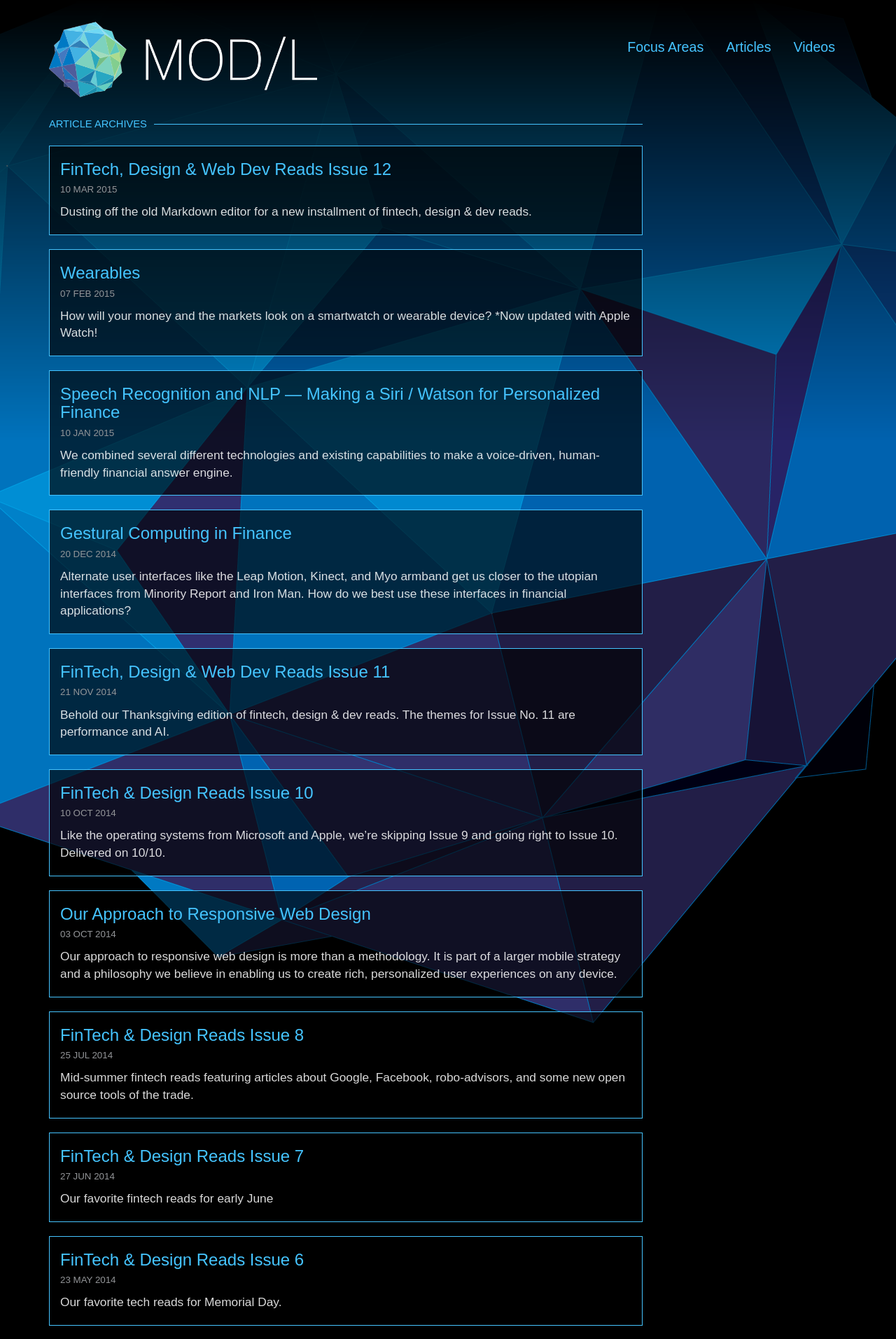
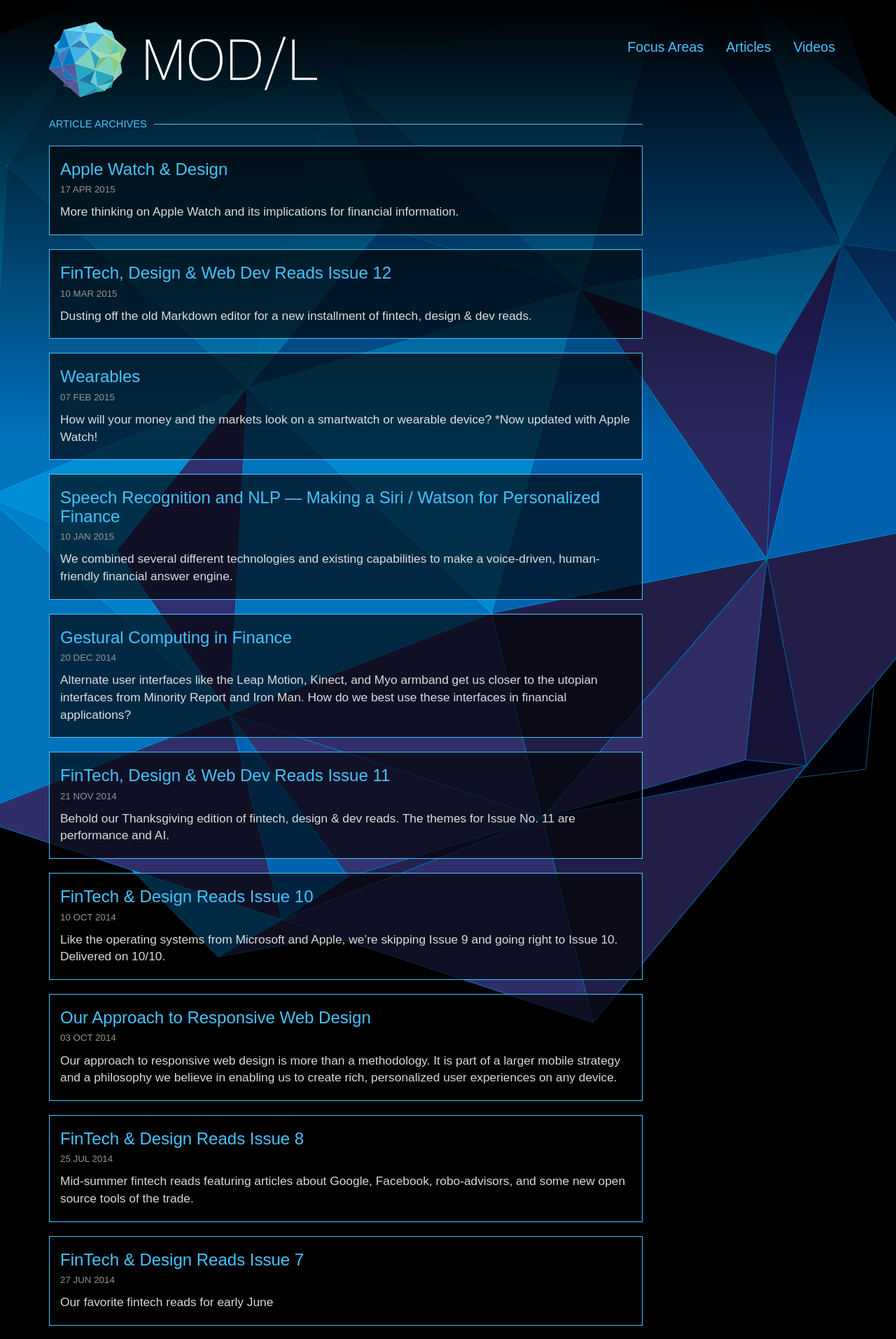
Before and after one commit to modl/modl.github.io, a Jekyll site: the page built from archives.html, in a window 1280 px wide. Shown: the top 1913 px of the page at 70% size. Built offline with Jekyll 4.4.1, drawn with Linux system fonts in a browser that asks for light colours; some web fonts are replaced; Markdown is read by kramdown in place of the engine named in the settings; some of the changed lines change nothing that is shown.

Commit message:
Apple Watch post

```diff
--- /dev/null
+++ b/_posts/2015-04-17-applewatch.md
@@ -0,0 +1,31 @@
+---
+layout: post
+title: Apple Watch &amp; Design
+categories:
+- fintech
+- design
+tags:
+- Wearables
+- Android Wear
+- Apple Watch
+- Smartwatch
+- Speech Recognition
+author: Eric Lennert
+twitter_handle: 4x6
+excerpt: More thinking on Apple Watch and its implications for financial information.
+date: 2015-04-17
+permalink: /articles/applewatch
+published: true
+---
+
+I was reading this review on the Apple watch over the weekend and found the observations summarized kind of fascinating. At a minimum, take a couple of minutes to [read how Farhad quickly began to embrace the watch is unpredicted ways](http://www.nytimes.com/2015/04/09/technology/personaltech/apple-watch-bliss-but-only-after-a-steep-learning-curve.html).
+
+>...The most exciting thing about the Apple Watch isn't the device itself, but the new tech vistas that may be opened by the first mainstream wearable computer. On-body devices have obvious uses in health care and payments. As the tech analyst Tim Bajarin has written, Apple also seems to be pushing a vision of the Watch as a general-purpose remote control for the real world, a nearly bionic way to open your hotel room, board a plane, call up an Uber or otherwise have the physical world respond to your desires nearly automatically.
+
+When we kicked off the design for the [Financial Times](http://www.ft.com) iPad app prior to the release of the device, he said "this isn't just a bigger phone" and with the watch I think we can even more definitively say this isn't just a smaller phone, but a completely different experience. In his review, [Farhad](https://twitter.com/fmanjoo) rarely talks about the displays on the watch or tapping through workflows, but seems to settle on haptic feedback (taptic in Apple land), voice control and the usefulness of ubiquitous technology on his wrist.
+
+It makes me think that trying to put a watch list or quote screen on the watch is not ultimately the strength of this technology. The watch is a key, a navigator, an assistant and less frequently a browsing device (our phones do that better).
+
+It's difficult to imagine this all as it's still pretty abstract, but suffice it to say this is more about pure UX and less about visuals. Designing for this is going to push us to explore beyond just tap and browse experiences, but to prototype tactile feedback and think more about the affects that situations and data have on our designs.
+
+Working with our clients to figure out how finance, banking and the markets are going to communicate through these devices is going to be fun to figure out – it's like living in the future.
--- a/stylesheets/style.css
+++ b/stylesheets/style.css
@@ -395,10 +395,11 @@ h2 {
 	border-left-width: 2px;
 	margin: 14px 40px;
 	padding-left: 10px;
+	font-size:0.8em;
 }
 
 .post blockquote p {
-
+	color:#CCC;
 }
 
 .post blockquote p:first-child {
```
